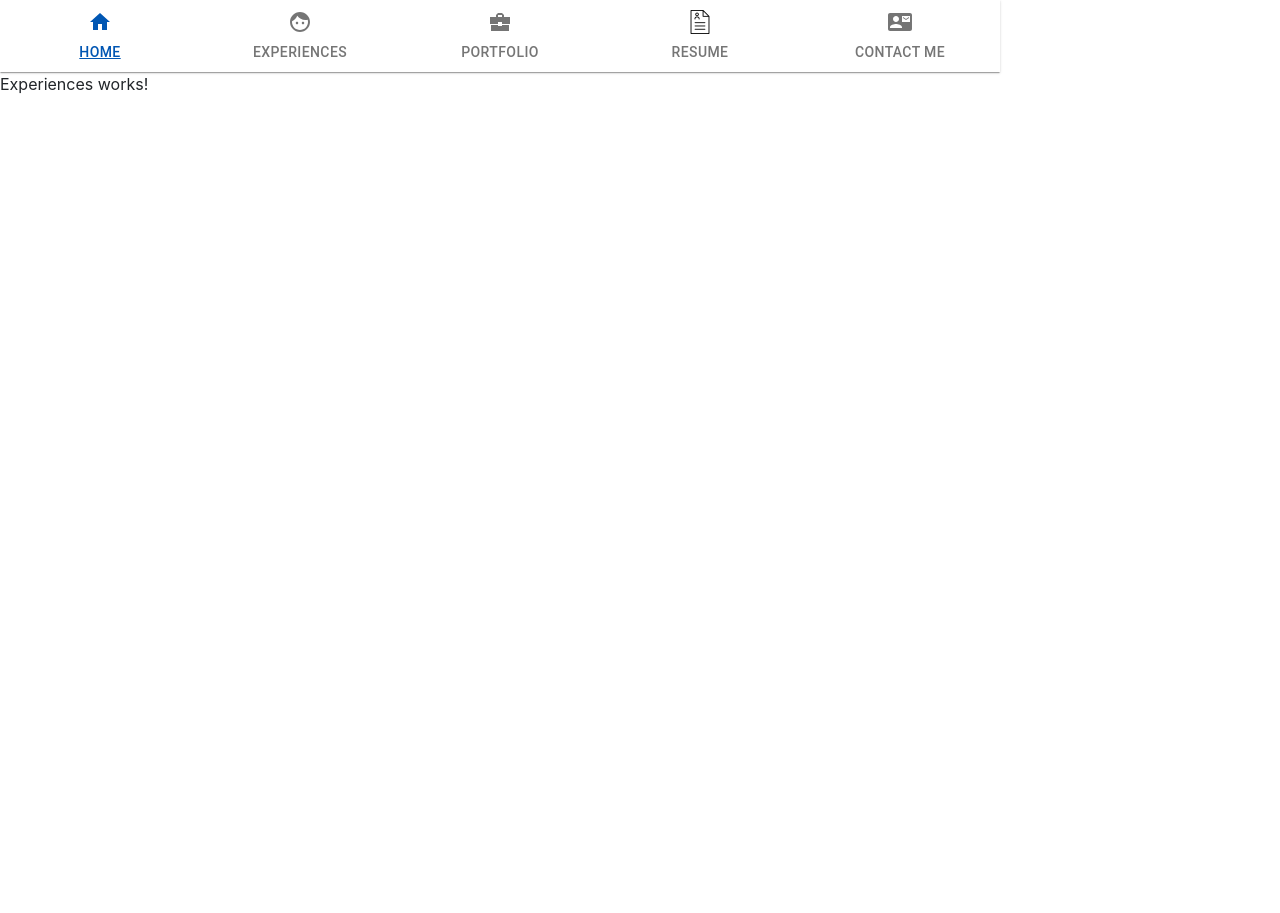
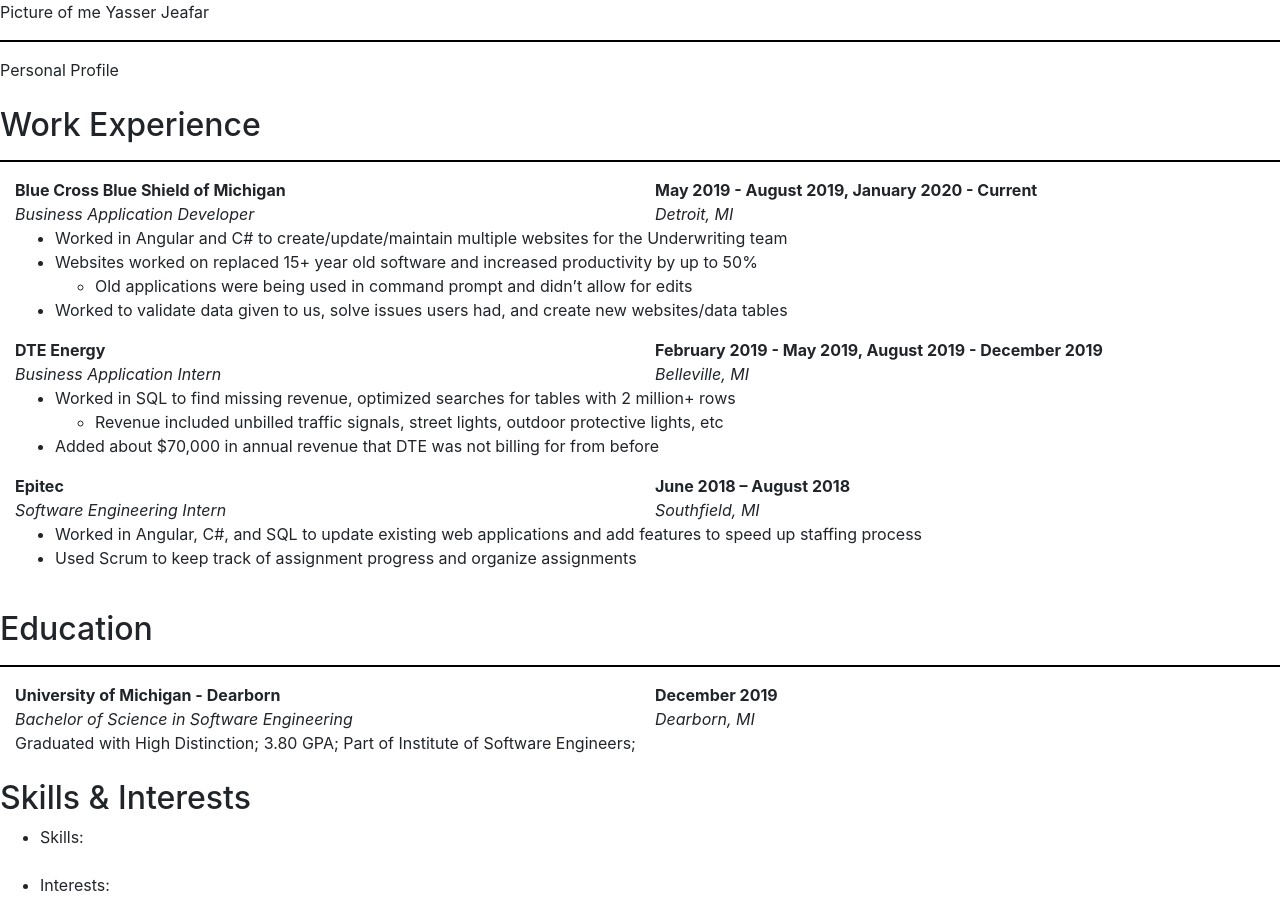
Before and after one commit to yjeafar/yjeafar.github.io, a React (Create React App) app in the folder website/: page /experiences in a window 1280 px wide. Before the commit the page ends 800 px from the top, so only its background shows below. Built offline with nearby package versions, Linux system fonts and the light colour scheme.

Commit message:
added vertical tab for easier navigation. Working on multiple pages in html page

```diff
--- a/website/public/index.html
+++ b/website/public/index.html
@@ -24,7 +24,7 @@
       work correctly both with client-side routing and a non-root public URL.
       Learn how to configure a non-root public URL by running `npm run build`.
     -->
-    <title>React App</title>
+    <title>Yasser Jeafar</title>
   </head>
   <body>
     <noscript>You need to enable JavaScript to run this app.</noscript>
--- a/website/src/App.js
+++ b/website/src/App.js
@@ -6,7 +6,6 @@
 import { Route } from 'react-router';
 import { Switch } from "react-router-dom";
 import NotFound from './js/not-found';
-import Header from './js/header';
 import Experiences from './js/experiences';
 import './App.css'
 
@@ -16,7 +15,6 @@
 
   return (
     <main>
-      <Header/>
       <div className="App">
         <Switch>
           <Route path="/" component={AboutMe} exact />
--- a/website/src/js/about-me.js
+++ b/website/src/js/about-me.js
@@ -3,6 +3,7 @@
 import Portfolio from './portfolio';
 import ContactMe from './contact-me';
 import Skills from './skills'
+import NavTabs from './navTabs';
 
 export default function AboutMe() {
 
@@ -19,6 +20,7 @@
         community I can.
         Make it funny too!
       </p>
+      <NavTabs/>
       <Experiences/>
       <Portfolio/>
       <Skills/>
--- a/website/src/js/experiences.js
+++ b/website/src/js/experiences.js
@@ -1,10 +1,164 @@
 import React from 'react';
+import Button from '@material-ui/core/Button';
+import { Row, Container, Col } from 'react-bootstrap';
+import '../css/resume.css';
+
 
 export default function Experiences() {
 
-    return (
-      <div className="Experiences">
-        Experiences works!
+
+
+  return (
+    <div className="Resume">
+      <div>Picture of me
+      Yasser Jeafar
+        </div>
+      <div>
+        <hr className='horizontalLine' />
+        Personal Profile
       </div>
-    );
-  }
+      <br />
+      <div>
+        <h2>
+          Work Experience
+        </h2>
+        <hr className='horizontalLine' />
+        <Container fluid>
+          <Row className='companyName'>
+            <Col xs={6}>
+              Blue Cross Blue Shield of Michigan
+              </Col>
+            <Col xs={6}>
+              May 2019 - August 2019, January 2020 - Current
+              </Col>
+          </Row>
+          <Row className='positionName'>
+            <Col xs={12} md={6}>
+              Business Application Developer
+              </Col>
+            <Col xs={6} md={2}>
+              Detroit, MI
+              </Col>
+          </Row>
+          <ul>
+            <li>
+              Worked in Angular and C# to create/update/maintain multiple websites for the Underwriting team
+            </li>
+            <li>
+              Websites worked on replaced 15+ year old software and increased productivity by up to 50%
+              <ul>
+                <li>
+                  Old applications were being used in command prompt and didn’t allow for edits
+                </li>
+              </ul>
+            </li>
+            <li>
+              Worked to validate data given to us, solve issues users had, and create new websites/data tables
+            </li>
+          </ul>
+        </Container>
+        <Container fluid>
+          <Row className='companyName'>
+            <Col xs={6}>
+              DTE Energy
+              </Col>
+            <Col xs={6}>
+              February 2019 - May 2019, August 2019 - December 2019
+              </Col>
+          </Row>
+          <Row className='positionName'>
+            <Col xs={12} md={6}>
+              Business Application Intern
+              </Col>
+            <Col xs={6} md={2}>
+              Belleville, MI
+              </Col>
+          </Row>
+          <ul>
+            <li>
+              Worked in SQL to find missing revenue, optimized searches for tables with 2 million+ rows
+              <ul>
+                <li>
+                  Revenue included unbilled traffic signals, street lights, outdoor protective lights, etc
+                </li>
+              </ul>
+            </li>
+            <li>
+              Added about $70,000 in annual revenue that DTE was not billing for from before
+            </li>
+          </ul>
+        </Container>
+        <Container fluid>
+          <Row className='companyName'>
+            <Col xs={6}>
+              Epitec
+            </Col>
+            <Col xs={6}>
+              June 2018 – August 2018
+            </Col>
+          </Row>
+          <Row className='positionName'>
+            <Col xs={12} md={6}>
+              Software Engineering Intern
+            </Col>
+            <Col xs={6} md={4}>
+              Southfield, MI
+            </Col>
+          </Row>
+          <ul>
+            <li>
+              Worked in Angular, C#, and SQL to update existing web applications and add features to speed up staffing process
+            </li>
+            <li>
+              Used Scrum to keep track of assignment progress and organize assignments
+            </li>
+          </ul>
+        </Container>
+      </div>
+
+      <br />
+
+      <div>
+        <h2>
+          Education
+        </h2>
+        <hr className='horizontalLine' />
+        <Container fluid>
+          <Row className='companyName'>
+            <Col xs={6}>
+              University of Michigan - Dearborn
+            </Col>
+            <Col xs={6}>
+              December 2019
+            </Col>
+          </Row>
+          <Row className='positionName'>
+            <Col xs={12} md={6}>
+              Bachelor of Science in Software Engineering
+              </Col>
+            <Col xs={6} md={4}>
+              Dearborn, MI
+              </Col>
+          </Row>
+          <div>
+            Graduated with High Distinction; 3.80 GPA; Part of Institute of Software Engineers;
+          </div>
+        </Container>
+      </div>
+      <br />
+      <div>
+        <h2>
+          Skills & Interests
+        </h2>
+        <ul>
+          <li>Skills:</li>
+          <br />
+          <Row>
+
+          </Row>
+          <li>Interests: </li>
+        </ul>
+      </div>
+    </div>
+  );
+}
--- a/website/src/js/header.js
+++ b/website/src/js/navTabs.js
@@ -13,12 +13,13 @@
 import 'bootstrap/dist/css/bootstrap.min.css';
 import * as TabValue from '../enum';
 
-export default function Header() {
+export default function NavTabs() {
 
     const useStyles = makeStyles({
         root: {
             flexGrow: 1,
-            maxWidth: 1000,
+            maxWidth: 200,
+            float: "right",
         },
     });
     const classes = useStyles();
@@ -31,10 +32,10 @@
 
     return (
         <div className="header">
-            <header>
                 <Paper square className={classes.root}>
                         <Tabs
                             value={value}
+                            orientation = "vertical"
                             onChange={handleChange}
                             variant="fullWidth"
                             indicatorColor="primary"
@@ -42,14 +43,11 @@
                             aria-label="icon label tabs example"
                         >
                             <Tab icon={<HomeIcon />} label="HOME" component={Link} to='/' />
-                            <Tab icon={<FaceIcon />} label="EXPERIENCES" component={Link} to='/experiences' />
-                            <Tab icon={<BusinessCenterIcon />} label="PORTFOLIO" component={Link} to='/portfolio' />
-                            <Tab icon={<img src={resumeIcon} alt="Icon of Resume" />} label="RESUME" component={Link} to='/resume' />
-                            <Tab icon={<ContactMailIcon />} label="CONTACT ME" component={Link} to='/contact-me' />
+                            <Tab icon={<FaceIcon />} label="EXPERIENCES" component={Link} to='/#experiences' />
+                            <Tab icon={<BusinessCenterIcon />} label="PORTFOLIO" component={Link} to='/#portfolio' />
+                            <Tab icon={<ContactMailIcon />} label="CONTACT ME" component={Link} to='/#contact-me' />
                         </Tabs>
                 </Paper>
-            </header>
         </div>
     );
-
 }
```
